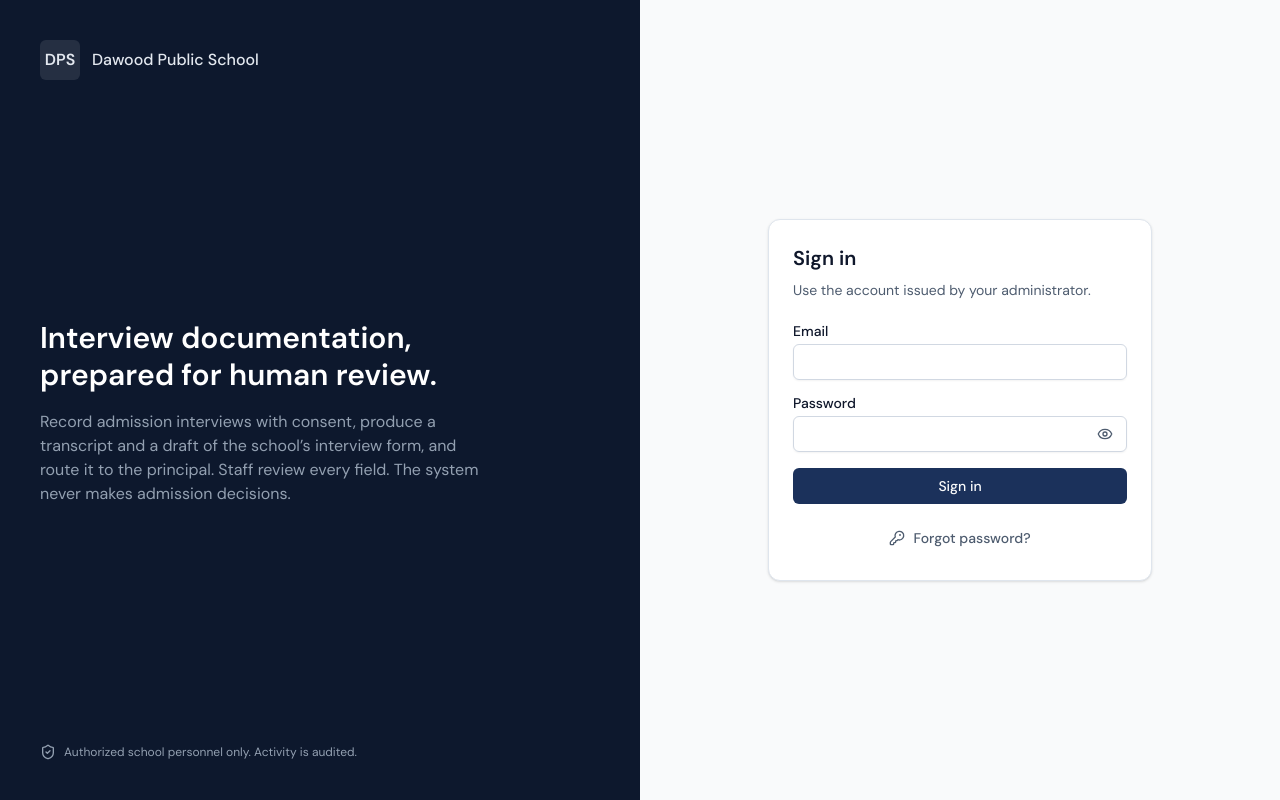
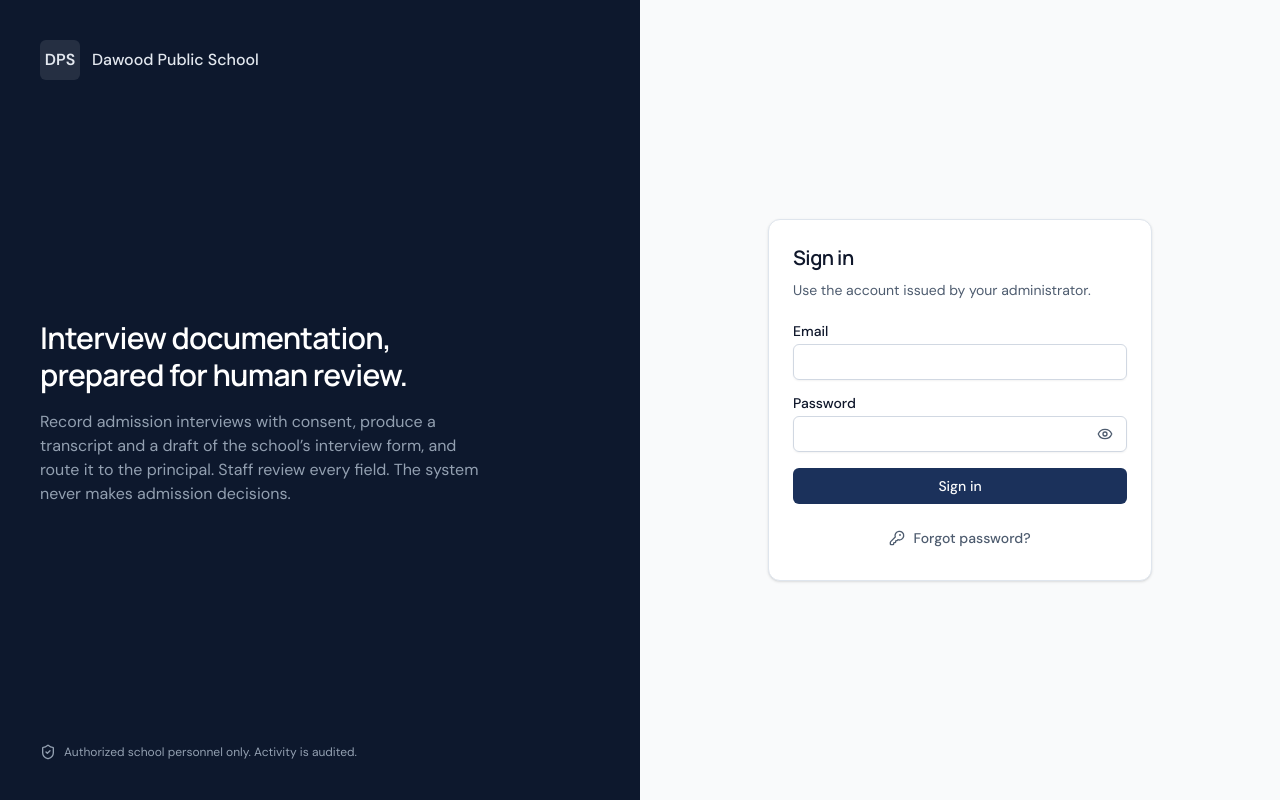
Before and after one commit to Ismailshah-123/dps-interviewer, a React (Vite) app in the folder frontend/: page /login in a window 1280 px wide. Built offline with nearby package versions, Linux system fonts and the light colour scheme; no server answers.

Commit message:
Apply refined display typography and subtle 3D card depth globally

```diff
--- a/frontend/src/index.css
+++ b/frontend/src/index.css
@@ -74,6 +74,10 @@
     @apply bg-background text-foreground antialiased;
     font-feature-settings: "cv11", "ss01";
   }
+  h1, h2, h3 {
+    font-family: var(--font-display);
+    letter-spacing: -0.025em;
+  }
   /* Urdu (Perso-Arabic) text keeps its own direction and a readable line height. */
   [lang="ur"], .urdu {
     font-family: var(--font-urdu);
@@ -103,6 +107,13 @@
   transform: perspective(900px) translateY(-3px) rotateX(1deg);
   box-shadow: 0 14px 30px -22px rgb(15 23 42 / 35%);
 }
+.app-shell [data-slot="card"] {
+  transform-style: preserve-3d;
+  transition: transform 220ms ease, box-shadow 220ms ease;
+}
+.app-shell [data-slot="card"]:hover {
+  transform: perspective(1200px) translateY(-1px) rotateX(0.15deg);
+}
 .storage-file-row {
   transform: translateZ(0);
 }
@@ -117,4 +128,6 @@
   .page-enter { animation: none; }
   .storage-summary-card { transition: none; }
   .storage-summary-card:hover { transform: none; }
+  .app-shell [data-slot="card"] { transition: none; }
+  .app-shell [data-slot="card"]:hover { transform: none; }
 }
```
